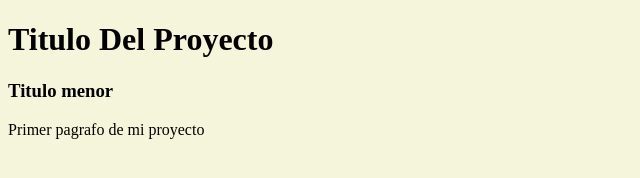
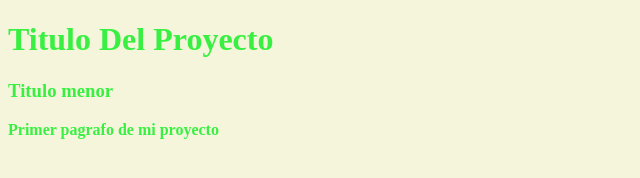
Before and after one commit to rdgzpasserini/cursoGit, a plain HTML site: page index.html in a window 1280 px wide. Shown: the whole page, without its empty margins (0-640 px from the left). Drawn offline with Linux system fonts and the light colour scheme.

Commit message:
Modificacion estilo2

```diff
--- a/CSS/styles.css
+++ b/CSS/styles.css
@@ -3,4 +3,7 @@
 
 body {
     background-color: beige;
+    font-weight: bold;
+    color:rgb(57, 240, 66);
+
 }
```
